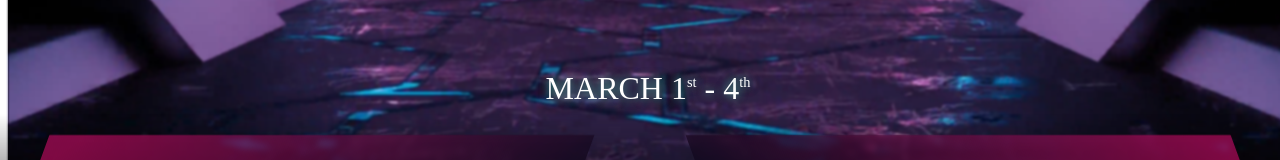
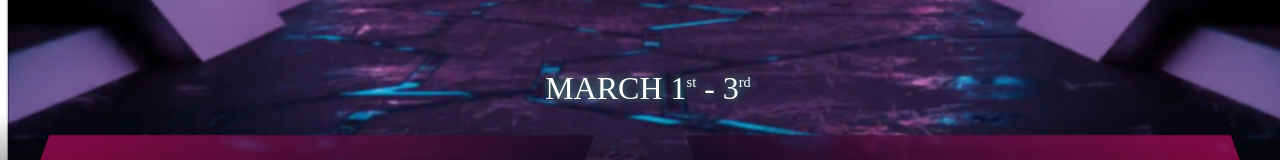
Before and after one commit to subrat611/technorollix23, a Nuxt app: page / in a window 1280 px wide. Shown: the part 549-709 px from the top of the page. Built offline with nearby package versions, Linux system fonts and the light colour scheme; a web font is replaced by a local one.

Commit message:
hero section date changes

```diff
--- a/components/HeroSection.vue
+++ b/components/HeroSection.vue
@@ -36,7 +36,7 @@
         MARCH 1<sup style="font-family: 'origin Tech'; font-size: 0.9rem"
           >st</sup
         >
-        - 4<sup style="font-family: 'origin Tech'; font-size: 0.9rem">th</sup>
+        - 3<sup style="font-family: 'origin Tech'; font-size: 0.9rem">rd</sup>
       </p>
       <!-- <p class="reg-btn" @click="$router.push('register')">Register</p> -->
     </div>
```
